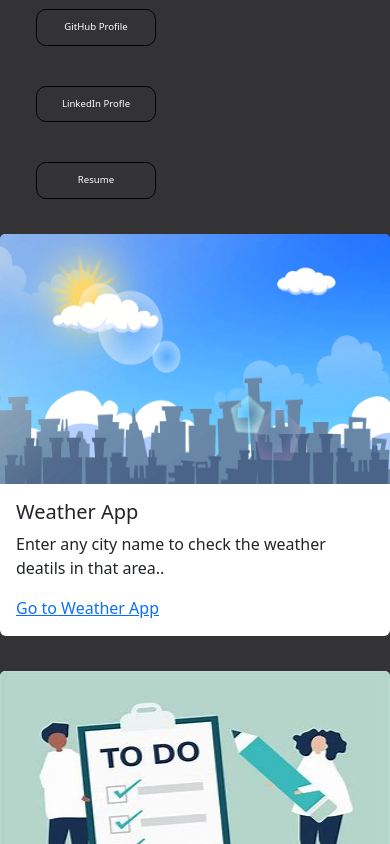
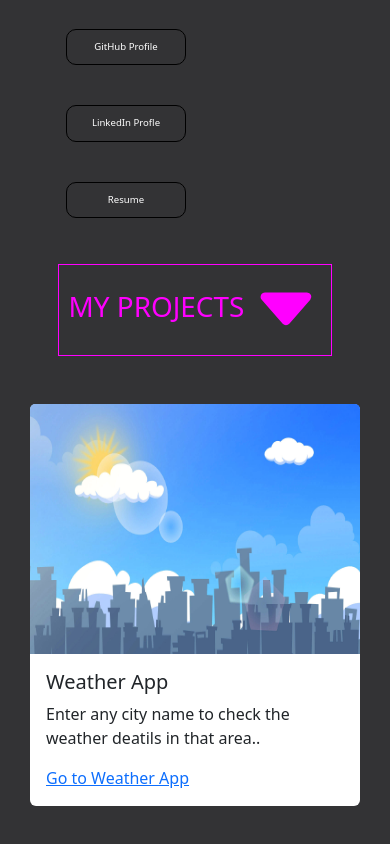
Before and after one commit to srikanthgumma/my_Portfolio, a React (Create React App) app: page / in a window 390 px wide. Shown: the part 379-1223 px from the top of the page. Built offline with nearby package versions, Linux system fonts and the light colour scheme.

Commit message:
new changes

```diff
--- a/package.json
+++ b/package.json
@@ -8,6 +8,7 @@
     "@testing-library/react": "^13.4.0",
     "@testing-library/user-event": "^13.5.0",
     "bootstrap": "^5.3.0",
+    "bootstrap-icons": "^1.10.5",
     "react": "^18.2.0",
     "react-bootstrap": "^2.8.0",
     "react-dom": "^18.2.0",
--- a/src/App.css
+++ b/src/App.css
@@ -12,14 +12,21 @@
 }
 #gPage:hover{
 width: 8%;
+height: auto;
 font-size: .8rem;
 background-color: white;
 color: black;
 font-weight: bold;
 border-radius: 40%;
 }
-#maind >Card {
+#maind  {
   border: none;
+  display: grid;
+  grid-template-columns: 600px 600px ;
+  gap: 40px;
+  justify-content: space-evenly;
+  margin-top: 40px;
+
 
 }
 #fcard:hover,#scard:hover,#tcard:hover,#frcard:hover,#ficard:hover{
@@ -37,19 +44,63 @@ body{
   font-size:15px;
   padding-top:3px;
 }
-#maind{
-  display:grid;
-  grid-template-columns:"28% 28% 28%";
-  justify-content:"space-evenly";
-  margin-top:5%;
-    gap:65px;
+#myprojects{
+  color: magenta;
+  width: 390px;
+  /* box-shadow: 10px 10px 900px red, 10px 10px 900px khaki; */
+  margin: auto;
+  margin-top: 30px;
+  text-align: center;
+  background-color: transparent;
 }
+#myprojects >h1{
+  width: auto;
+  display: inline-block;
+  border: 1px solid magenta;
+  padding: 15px;
+  text-shadow: 10px 10px 900px red, 10px 10px 900px black;
+  background-color: transparent;
+}
+
+
 @media screen and (max-width:460px) {
+  body{
+    padding: 30px;
+  }
+  h1 b{
+    font-size: 25px;
+  }
+  #skills{
+    font-size:10px;
+    padding-top:3px;
+  }
+  #fcard:hover,#scard:hover,#tcard:hover,#frcard:hover,#ficard:hover{
+    transform: rotateY(20deg);
+
+  }
   div #mypage{
     text-align: center;
     margin: auto;
 
   }
+  #myprojects{
+    color: magenta;
+    width: 100%;
+    /* box-shadow: 10px 10px 900px red, 10px 10px 900px khaki; */
+    margin: auto;
+    margin-top: 30px;
+    text-align: center;
+    background-color: transparent;
+  }
+  #myprojects >h1{
+    width: auto;
+    display: inline-block;
+    border: 1px solid magenta;
+    padding: 10px;
+    text-shadow: 10px 10px 900px red, 10px 10px 900px black;
+    background-color: transparent;
+  }
+
   div div #navchilds{
     display: flex;
     flex-direction: column;
@@ -60,11 +111,22 @@ body{
     width: 120px;
     font-size: .6rem;
   }
-  #maind{
-    display:grid;
-    grid-template-rows:"100% 100% 100%";
-    justify-content:"space-evenly";
-    margin-top:5%;
-      gap:35px;
+  #gPage:hover{
+    width: 100px;
+font-size: 10px;
+background-color: white;
+color: black;
+font-weight: bold;
+border-radius: 40%;
   }
+  #maind  {
+    border: none;
+    display: grid;
+    grid-template-columns: 100%;
+    gap: 40px;
+    justify-content: space-evenly;
+
+
+  }
+
 }
--- a/src/App.js
+++ b/src/App.js
@@ -39,12 +39,15 @@ return (
     <a href='https://www.linkedin.com/in/gummadi-srikanth/' id='gPage'>LinkedIn Profle</a>
     <a href='https://srikanthgumma.github.io/react_myresume/' id='gPage' >Resume</a>
    </div>
-
-
   </Card.Body>
 </Card>
+<div id='myprojects'>
+  <h1>MY PROJECTS <svg xmlns="http://www.w3.org/2000/svg" width="70" height="70" fill="currentColor" class="bi bi-caret-down-fill" viewBox="0 0 16 16">
+  <path d="M7.247 11.14 2.451 5.658C1.885 5.013 2.345 4 3.204 4h9.592a1 1 0 0 1 .753 1.659l-4.796 5.48a1 1 0 0 1-1.506 0z"/>
+</svg></h1>
+</div>
+<div  id='maind'>
 
-<div  id='maind'>
 <Card style={{border:"none"}} id='fcard'>
   <Card.Img variant="top" src={Wpic} style={{height:"250px"}}/>
   <Card.Body >
@@ -94,17 +97,6 @@ return (
   </Card.Body>
 </Card>
 
-{/* <Card style={{border:"none"}} id='ficard'>
-  <Card.Img variant="top" src=""  style={{width:"100%",height:"250px"}}/>
-  <Card.Body>
-    <Card.Title>Calculator</Card.Title>
-    <Card.Text>
-      Some quick example text to build on the card title and make up the
-      bulk of the card's content.
-    </Card.Text>
-    <Button variant="primary"  onClick={()=>{window.location.assign('/calculator')}}>Go to Calculator</Button>
-  </Card.Body>
-</Card> */}
 
 
 </div>
```
Also changed, not shown: 1 other file (tests, documents, lock files or other folders).
